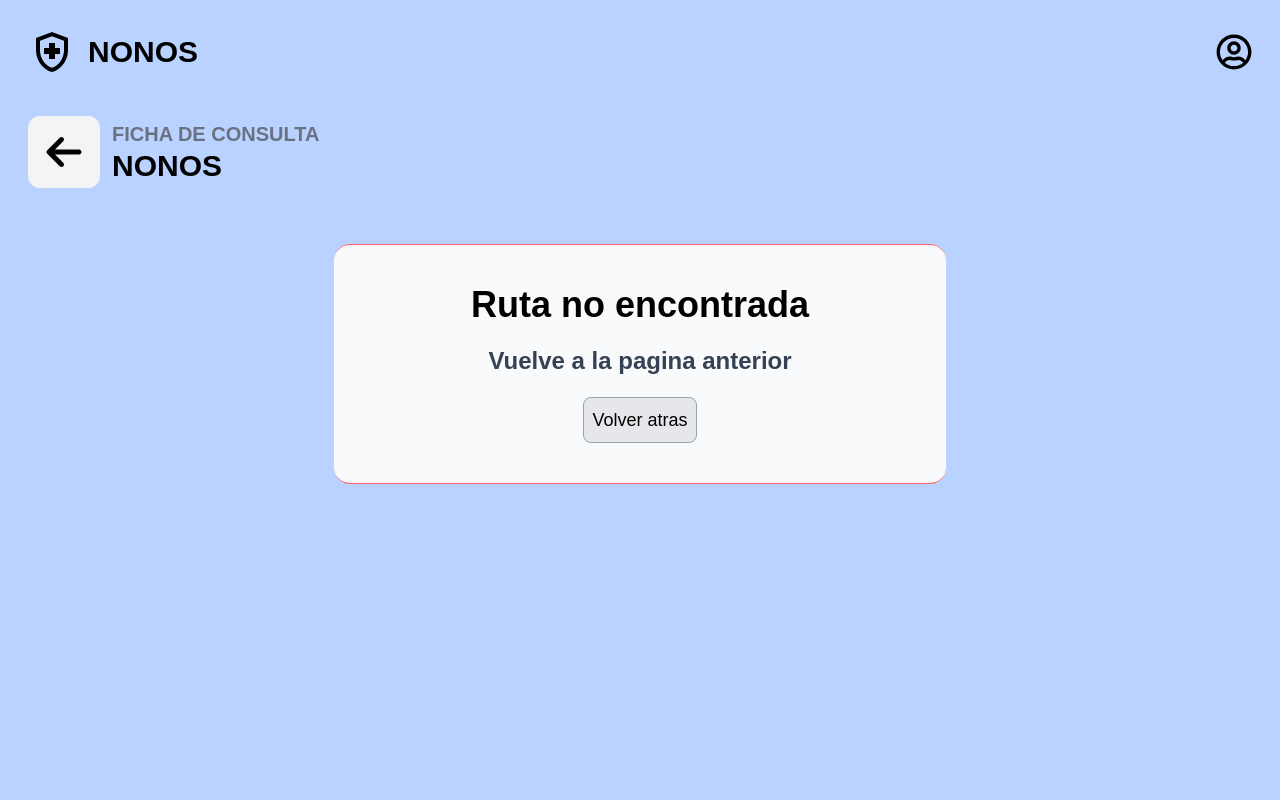
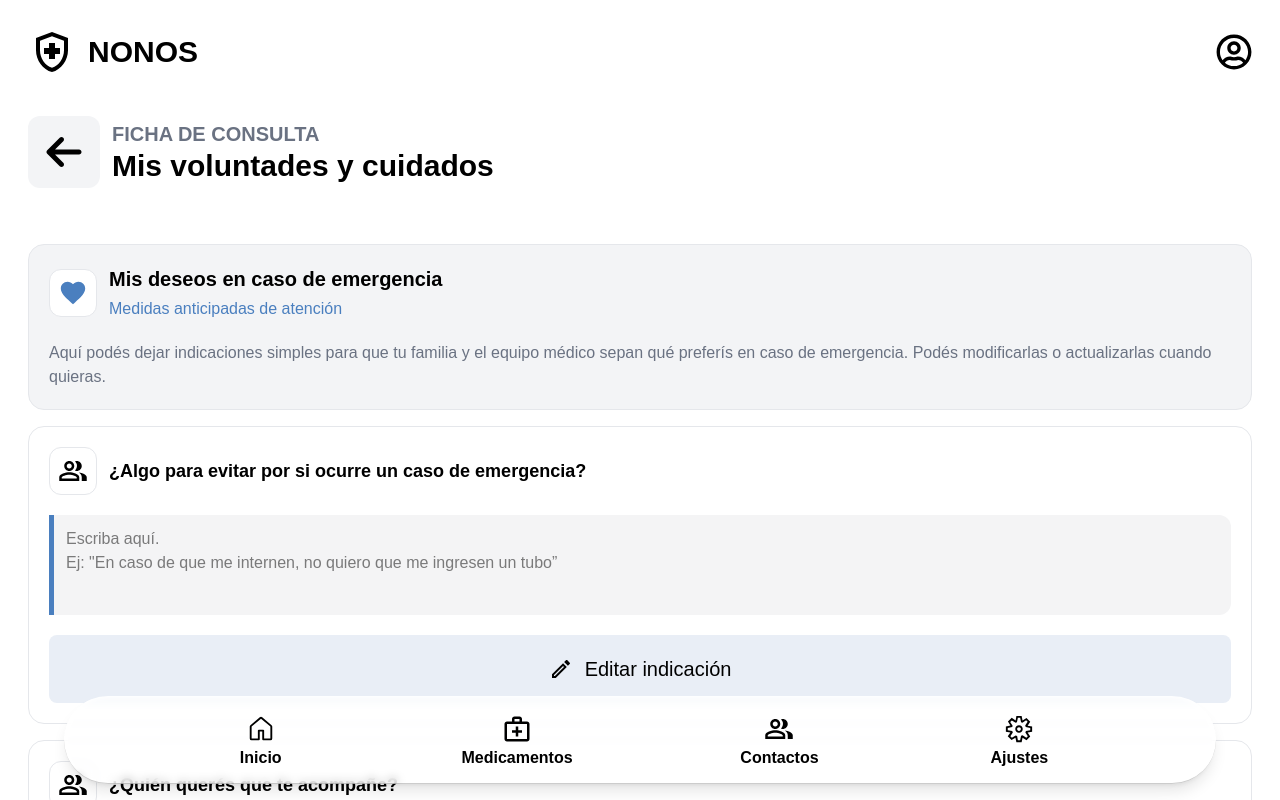
Before and after one commit to rubywinterrr/nonos-front, a React (Vite) app: page /adulto/cuidados in a window 1280 px wide. Shown: the top 800 px of the page. Built offline with nearby package versions, Linux system fonts and the light colour scheme; no server answers; a web font is replaced by a local one.

Commit message:
style: pantalla mis cuidados. Componentes CajaPreferencias y InputCuidados

```diff
--- a/src/App.tsx
+++ b/src/App.tsx
@@ -21,6 +21,7 @@ import Ayuda from "./Pages/Adulto/Ayuda";
 import Tutorial1 from "./Pages/Adulto/Tutorial1";
 import Tutorial1_2 from "./Pages/Adulto/Tutorial1.2";
 import SinRuta from "./Pages/SinRuta";
+import Cuidados from "./Pages/Adulto/Cuidados";
 
 function LayoutConFooter() {
   return (
@@ -46,6 +47,7 @@ function App() {
             <Route path="contactos" element={<Contactos />} />
             <Route path="configuracion" element={<Config />} />
             <Route path="codigo" element={<Codigo />} />
+            <Route path="cuidados" element={<Cuidados />} />
             <Route path="ayuda">
               <Route index element={<Ayuda />} />
               <Route path="tutorial1" element={<Tutorial1 />} />
--- /dev/null
+++ b/src/Pages/Adulto/Cuidados.tsx
@@ -0,0 +1,60 @@
+import { FondoBlanco } from "../../components/funcionFondoBlanco";
+import Header from "../../components/Header";
+import VueltaAtras from "../../components/vueltaAtras";
+import { IoMdHeart } from "react-icons/io";
+import CajaPreferencias from "../../components/CajaPreferencias";
+import { MdLock, MdCheck } from "react-icons/md";
+import { LuCirclePlus } from "react-icons/lu";
+
+export default function Cuidados() {
+  FondoBlanco();
+  return (
+    <>
+      <main className="mainBody bg-white">
+        <Header />
+        <VueltaAtras titulo="Mis voluntades y cuidados" />
+        <section className="w-full flex flex-col gap-4">
+          <div className="w-full rounded-2xl bg-gray-100 border border-gray-200 flex flex-col p-5 gap-5">
+            <div className="w-full flex gap-3 items-center justify-start">
+              <IoMdHeart className="text-[#4A7FBF] p-2 bg-white border border-gray-200 rounded-xl text-5xl" />
+              <div className="flex flex-col gap-1 items-start justify-start">
+                <h1 className="text-xl font-semibold">
+                  Mis deseos en caso de emergencia
+                </h1>
+                <h2 className="text-[#4A7FBF]">
+                  Medidas anticipadas de atención
+                </h2>
+              </div>
+            </div>
+            <p className="text-gray-500">
+              Aquí podés dejar indicaciones simples para que tu familia y el
+              equipo médico sepan qué preferís en caso de emergencia. Podés
+              modificarlas o actualizarlas cuando quieras.
+            </p>
+          </div>
+          <CajaPreferencias
+            titulo="¿Algo para evitar por si ocurre un caso de emergencia?"
+            placeholder='Escriba aquí.
+Ej: "En caso de que me internen, no quiero que me ingresen un tubo” '
+          />
+          <CajaPreferencias titulo="¿Quién querés que te acompañe?" />
+          <CajaPreferencias titulo="¿Cómo preferís ser atendido?" />
+        </section>
+        <div className="flex w-full rounded-2xl bg-zinc-100 border border-gray-200 p-5 gap-4">
+          <MdLock className="bg-white border border-gray-200 p-2.5 text-5xl rounded-lg text-[#4A7FBF]" />
+          <p className="max-w-83/100">
+            Tu familia puede ver estas indicaciones desde su aplicación
+            autorizada para respetarlas y comunicarlas ante cualquier atención
+            médica.
+          </p>
+        </div>
+        <h2 className="w-full rounded-2xl border-dashed border-3 text-lg p-5 border-gray-300 bg-white flex gap-3 items-center justify-center hover:bg-zinc-100 cursor-pointer active:bg-zinc-200">
+          <LuCirclePlus className="text-[#4A7FBF] text-2xl"/>Agregar otra indicación o deseo
+        </h2>
+         <h2 className="w-full rounded-2xl text-lg p-5 bg-black text-white flex gap-3 items-center justify-center hover:bg-black/90 cursor-pointer active:bg-black/75">
+          <MdCheck className="text-white text-2xl"/>Confirmar mis indicaciones
+        </h2>
+      </main>
+    </>
+  );
+}
--- a/src/Pages/Adulto/Home.tsx
+++ b/src/Pages/Adulto/Home.tsx
@@ -106,7 +106,10 @@ export default function Home() {
               </div>
             </div>
           </Link>
-          <div className="bg-white rounded-2xl w-full lg:w-25/100 md:w-60/100 min-h-20 p-4 shadow-md hover:bg-gray-100 flex gap-5 cursor-pointer items-center">
+          <Link
+            className="bg-white rounded-2xl w-full lg:w-25/100 md:w-60/100 min-h-20 p-4 shadow-md hover:bg-gray-100 flex gap-5 cursor-pointer items-center"
+            to={"../cuidados"}
+          >
             <div className="bg-[#E4E8F1] rounded-lg aspect-square w-15/100 m-1 flex items-center justify-center text-3xl">
               <MdOutlineContactPhone />
             </div>
@@ -115,13 +118,15 @@ export default function Home() {
                 <h2 className="font-semibold text-xl">
                   Mis voluntades y cuidados
                 </h2>
-                <p className="text-gray-500 text-md">Escribí tus preferencias</p>
+                <p className="text-gray-500 text-md">
+                  Escribí tus preferencias
+                </p>
               </div>
               <div className="aspect-square w-10/100 flex justify-center items-center text-3xl">
                 <IoIosArrowForward />
               </div>
             </div>
-          </div>
+          </Link>
           <Link
             to={"../codigo"}
             className="bg-white rounded-2xl w-full lg:w-30/100 md:w-60/100 min-h-20 p-4 shadow-md hover:bg-gray-100 flex gap-5 cursor-pointer items-center"
--- /dev/null
+++ b/src/components/CajaPreferencias.tsx
@@ -0,0 +1,35 @@
+import InputCuidados from "./InputCuidados";
+import { MdOutlineEdit, MdOutlinePeopleAlt } from "react-icons/md";
+//import { BsHouse } from "react-icons/bs";
+import { useState } from "react";
+
+interface Props {
+  placeholder?: string,
+  titulo: string,
+}
+export default function CajaPreferencias({
+  placeholder = "Escriba aquí.",
+  titulo,
+}: Props) {
+  const [isEditing, setIsEditing] = useState(false);
+  return (
+    <>
+      <div className="bg-white border border-gray-200 flex flex-col gap-5 p-5 rounded-2xl w-full">
+        <div className="w-full flex gap-3 items-center justify-start">
+          <MdOutlinePeopleAlt className="p-2 bg-white border border-gray-200 rounded-xl text-5xl" />
+          <h1 className="text-lg max-w-80/100 font-semibold">
+            {titulo}
+          </h1>
+        </div>
+        <InputCuidados editable={isEditing} placeholder={placeholder} />
+        <button
+          onClick={() => setIsEditing((editing) => !editing)}
+          className="bg-[#E9EEF6] font-medium cursor-pointer hover:bg-gray-200 active:bg-gray-300 rounded-lg w-full flex items-center justify-center gap-3 p-5 text-xl"
+        >
+          <MdOutlineEdit className="text-2xl" />
+          {isEditing ? "Finalizar edición" : "Editar indicación"}
+        </button>
+      </div>
+    </>
+  );
+}
--- /dev/null
+++ b/src/components/InputCuidados.tsx
@@ -0,0 +1,27 @@
+import { useEffect, useRef } from "react";
+
+interface Props {
+  placeholder?: string;
+  editable: boolean;
+}
+export default function InputCuidados({
+  placeholder = "Escriba aquí.",
+  editable,
+}: Props) {
+  const textareaRef = useRef<HTMLTextAreaElement>(null);
+
+  useEffect(() => {
+    if (editable) {
+      textareaRef.current?.focus();
+    }
+  }, [editable]);
+
+  return (
+    <textarea
+      ref={textareaRef}
+      readOnly={!editable}
+      className="bg-zinc-100 w-full min-h-25 rounded-tr-xl rounded-br-xl border-l-5 border-[#4A7FBF] p-3 resize-none focus:outline-none read-only:cursor-default"
+      placeholder={placeholder}
+    />
+  );
+}
```
